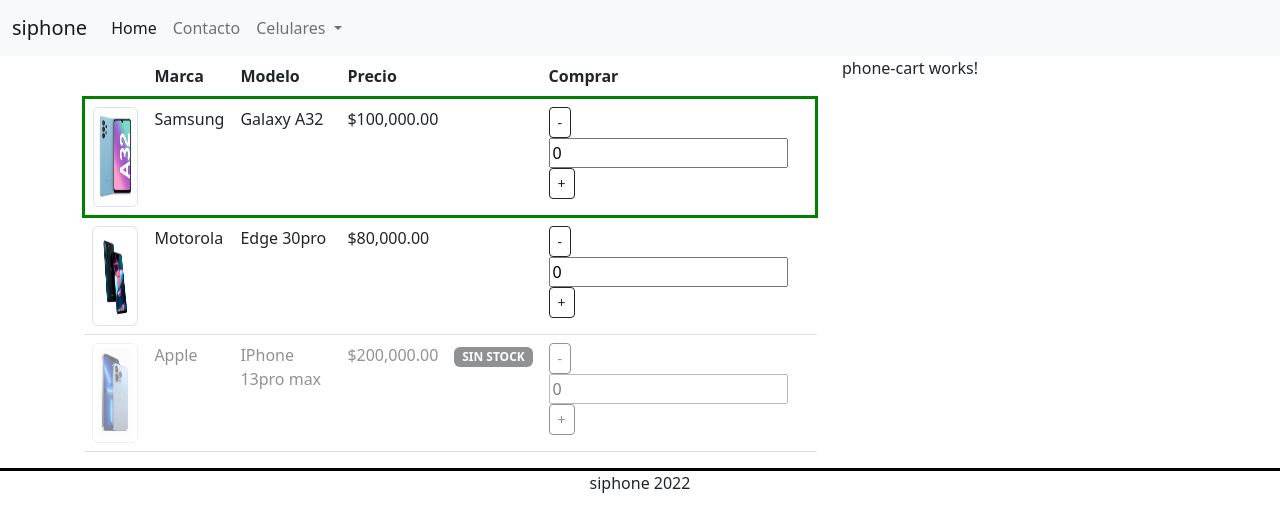
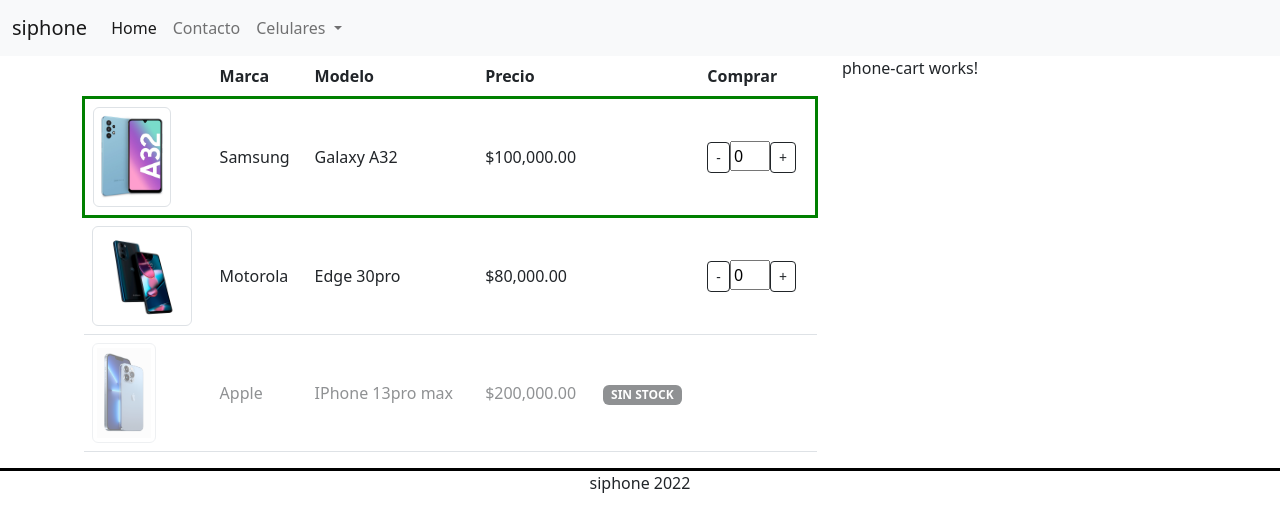
Before and after one commit to HectorBrunia/Angular, an Angular app: page /home in a window 1280 px wide. Shown: the top 532 px of the page. Built offline with nearby package versions, Linux system fonts and the light colour scheme.

Commit message:
comunicacion entre componentes

```diff
--- a/src/app/app.module.ts
+++ b/src/app/app.module.ts
@@ -8,13 +8,15 @@
 import { PhoneHomeComponent } from './phone-home/phone-home.component';
 import { PhoneAboutComponent } from './phone-about/phone-about.component';
 import { FormsModule } from '@angular/forms';
+import { InputIntComponent } from './input-int/input-int.component';
 @NgModule({
   declarations: [
     AppComponent,
     PhoneListComponent,
     PhoneCartComponent,
     PhoneHomeComponent,
-    PhoneAboutComponent
+    PhoneAboutComponent,
+    InputIntComponent
   ],
   imports: [
     BrowserModule,
--- /dev/null
+++ b/src/app/input-int/input-int.component.html
@@ -0,0 +1,11 @@
+<button
+type="button"
+class="btn btn-sm btn-outline-dark"
+(click)="downQuantity()">
+    -
+</button>
+<input type="text" [(ngModel)]="quantity" />
+<button type="button" class="btn btn-sm btn-outline-dark"
+(click)="upQuantity()">
+    +
+</button>
--- /dev/null
+++ b/src/app/input-int/input-int.component.scss
@@ -0,0 +1,3 @@
+input{
+    max-width: 40px;
+}
--- /dev/null
+++ b/src/app/input-int/input-int.component.ts
@@ -0,0 +1,43 @@
+import { Component, EventEmitter, Input, OnInit, Output } from '@angular/core';
+import { Phone } from '../phone-list/phone';
+
+@Component({
+  selector: 'app-input-int',
+  templateUrl: './input-int.component.html',
+  styleUrls: ['./input-int.component.scss']
+})
+export class InputIntComponent implements OnInit {
+
+  constructor() { }
+
+
+  @Input()quantity!: number;
+
+  @Output() quantityChange: EventEmitter<number> = new EventEmitter<number>();
+
+  @Input()max!: number;
+
+  @Output()
+  maxReached: EventEmitter<string> = new EventEmitter<string>();
+
+  ngOnInit(): void {
+  }
+
+  upQuantity():void{
+    if (this.quantity<this.max){
+      this.quantity++;
+      this.quantityChange.emit(this.quantity);
+    }else {
+      this.maxReached.emit('Se alcanzo el tope');
+    }
+
+  }
+  downQuantity():void{
+    if (this.quantity >0){
+      this.quantity--;
+      this.quantityChange.emit(this.quantity);
+    }
+
+  }
+
+}
--- a/src/app/phone-list/phone-list.component.html
+++ b/src/app/phone-list/phone-list.component.html
@@ -15,36 +15,16 @@
         [ngClass]="{ inoffert: phone.inOffert, sin: phone.stock == 0 }"
       >
         <td>
-          <img
-            class="icon img-thumbnail"
-            [src]="phone.image"
-            [alt]="phone.model"
-          />
+          <img class="icon img-thumbnail"[src]="phone.image" [alt]="phone.model"/>
         </td>
         <td>{{ phone.brand }}</td>
         <td>{{ phone.model }}</td>
         <td>{{ phone.price | currency }}</td>
         <td>
-          <span class="badge text-bg-dark" *ngIf="phone.stock == 0"
-            >SIN STOCK</span
-          >
+          <span class="badge text-bg-dark" *ngIf="phone.stock == 0">SIN STOCK</span>
         </td>
         <td>
-          <button
-            type="button"
-            class="btn btn-sm btn-outline-dark"
-            (click)="downQuantity(phone)"
-          >
-            -
-          </button>
-          <input type="text" [(ngModel)]="phone.quantity" />
-          <button
-            type="button"
-            class="btn btn-sm btn-outline-dark"
-            (click)="upQuantity(phone)"
-          >
-            +
-          </button>
+          <app-input-int [(quantity)]="phone.quantity" [max]="phone.stock" *ngIf="phone.stock" (maxReached)="maxReached($event)"></app-input-int>
         </td>
       </tr>
     </tbody>
--- a/src/app/phone-list/phone-list.component.scss
+++ b/src/app/phone-list/phone-list.component.scss
@@ -7,3 +7,6 @@
 .sin{
     opacity: 50%;
 }
+td{
+    vertical-align: middle;
+}
--- a/src/app/phone-list/phone-list.component.ts
+++ b/src/app/phone-list/phone-list.component.ts
@@ -42,12 +42,7 @@
   ngOnInit(): void {
   }
 
-  upQuantity(phone:Phone):void{
-    if (phone.quantity<phone.stock)
-    phone.quantity++;
-  }
-  downQuantity(phone:Phone):void{
-    if (phone.quantity >0)
-    phone.quantity--;
+  maxReached(m: string) {
+    alert(m);
   }
 }
```
Also changed, not shown: 1 other file (tests, documents, lock files or other folders).
